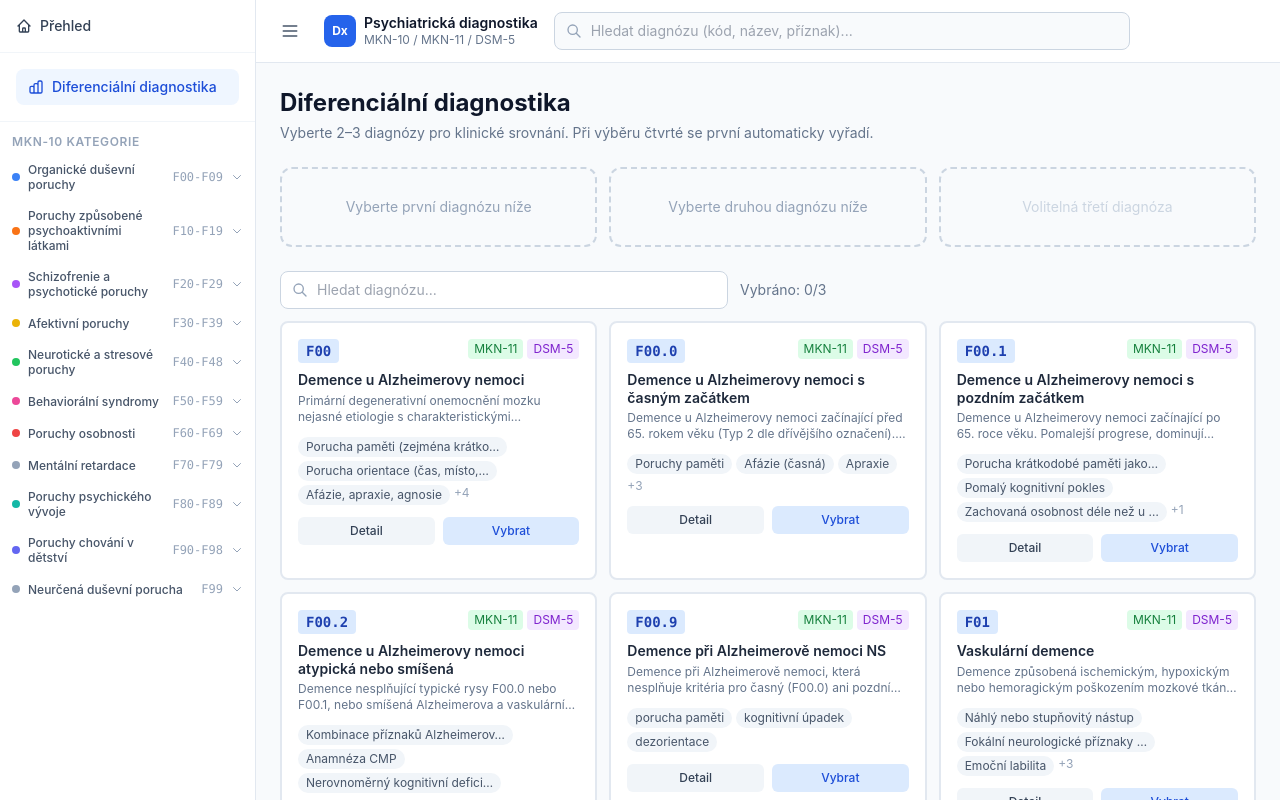
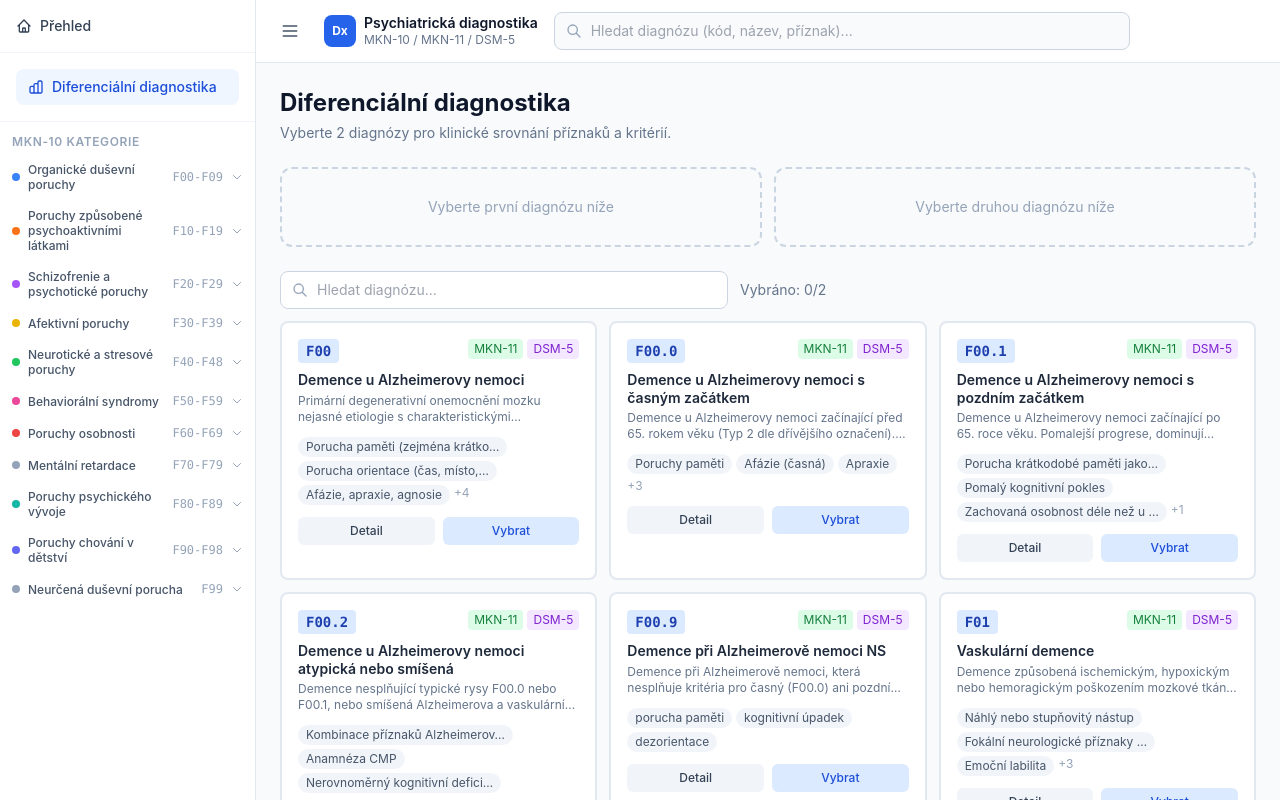
Before and after one commit to TS101-coder/psychiatricka-diagnostika, a React (Vite) app: page /diferencialni in a window 1280 px wide. Built offline with nearby package versions, Linux system fonts and the light colour scheme.

Commit message:
Diferencialni: zpet na porovnani 2 diagnoz, odstranen 3. slot

```diff
--- a/src/pages/DifferentialPage.jsx
+++ b/src/pages/DifferentialPage.jsx
@@ -4,7 +4,7 @@ import { useDiagnozy } from '../hooks/useDiagnozy'
 import { vyhledej, porovnejDiagnozy, getKategorieBarva, BARVA_CLASSES } from '../utils/helpers'
 import DiagnozaKarta from '../components/DiagnozaKarta'
 
-const MAX = 3  // max diagnoses to compare
+const MAX = 2  // porovnáváme vždy 2 diagnózy
 
 export default function DifferentialPage() {
   const [searchParams] = useSearchParams()
@@ -27,12 +27,12 @@ export default function DifferentialPage() {
   function toggleVybrat(diagnoza) {
     setVybrane(prev => {
       if (prev.find(d => d.id === diagnoza.id)) return prev.filter(d => d.id !== diagnoza.id)
-      if (prev.length >= MAX) return [...prev.slice(1), diagnoza]  // slide window
+      if (prev.length >= MAX) return [...prev.slice(1), diagnoza]  // nahraď první
       return [...prev, diagnoza]
     })
   }
 
-  const pripraveno = vybrane.length >= 2
+  const pripraveno = vybrane.length === 2
   const srovnani = useMemo(() => {
     if (!pripraveno) return null
     return porovnejDiagnozy(vybrane)
@@ -40,21 +40,18 @@ export default function DifferentialPage() {
 
   function tisk() { window.print() }
 
-  // colour palette per slot
   const bcs = vybrane.map(d => BARVA_CLASSES[getKategorieBarva(d.kategorie)])
-
-  // labels for the 3 slot placeholders
-  const slotLabels = ['první', 'druhou', 'třetí']
+  const slotLabels = ['první', 'druhou']
 
   return (
-    <div className="max-w-6xl mx-auto">
+    <div className="max-w-5xl mx-auto">
       <div className="mb-6">
         <h2 className="text-2xl font-bold text-slate-900 mb-1">Diferenciální diagnostika</h2>
-        <p className="text-slate-500 text-sm">Vyberte 2–3 diagnózy pro klinické srovnání. Při výběru čtvrté se první automaticky vyřadí.</p>
+        <p className="text-slate-500 text-sm">Vyberte 2 diagnózy pro klinické srovnání příznaků a kritérií.</p>
       </div>
 
-      {/* Slot cards */}
-      <div className="grid grid-cols-1 lg:grid-cols-3 gap-3 mb-6 no-print">
+      {/* Sloty — 2 karty */}
+      <div className="grid grid-cols-2 gap-3 mb-6 no-print">
         {Array.from({ length: MAX }).map((_, i) => {
           const d = vybrane[i]
           const bc = d ? BARVA_CLASSES[getKategorieBarva(d.kategorie)] : null
@@ -74,7 +71,7 @@ export default function DifferentialPage() {
                 </div>
               ) : (
                 <p className="text-sm text-slate-400 mx-auto text-center">
-                  {i < 2 ? `Vyberte ${slotLabels[i]} diagnózu níže` : <span className="text-slate-300">Volitelná třetí diagnóza</span>}
+                  Vyberte {slotLabels[i]} diagnózu níže
                 </p>
               )}
             </div>
@@ -82,21 +79,19 @@ export default function DifferentialPage() {
         })}
       </div>
 
-      {/* Results */}
+      {/* Výsledky srovnání */}
       {pripraveno && srovnani && (
         <div className="mb-8 space-y-5 print-full">
 
           <div className="flex items-center justify-between no-print">
-            <h3 className="font-semibold text-slate-900 text-lg">
-              Klinické srovnání {vybrane.length === 3 ? '3 diagnóz' : ''}
-            </h3>
+            <h3 className="font-semibold text-slate-900 text-lg">Klinické srovnání</h3>
             <button onClick={tisk} className="text-sm px-3 py-1.5 border border-slate-300 rounded-lg hover:bg-slate-50 text-slate-600">
               Tisk / PDF
             </button>
           </div>
 
-          {/* Header cards */}
-          <div className={`grid gap-4 print-section ${vybrane.length === 3 ? 'grid-cols-3' : 'grid-cols-2'}`}>
+          {/* Záhlaví diagnóz */}
+          <div className="grid grid-cols-2 gap-4 print-section">
             {vybrane.map((d, idx) => {
               const bc = bcs[idx]
               return (
@@ -109,7 +104,7 @@ export default function DifferentialPage() {
             })}
           </div>
 
-          {/* Clinical comparison table */}
+          {/* Tabulka klinických odlišností */}
           {srovnani.srovnaniRows.length > 0 && (
             <div className="bg-white rounded-xl border border-slate-200 shadow-sm overflow-hidden print-section">
               <div className="px-5 py-3 bg-slate-50 border-b border-slate-200">
@@ -117,7 +112,7 @@ export default function DifferentialPage() {
                 <p className="text-xs text-slate-400 mt-0.5">Konkrétní rozdíly v průběhu, nástupu a zařazení</p>
               </div>
               <div className="overflow-x-auto">
-                <table className="w-full min-w-[500px]">
+                <table className="w-full">
                   <thead>
                     <tr className="border-b border-slate-100">
                       <th className="text-left text-xs font-semibold text-slate-500 px-5 py-2.5 w-36">Charakteristika</th>
@@ -145,9 +140,9 @@ export default function DifferentialPage() {
             </div>
           )}
 
-          {/* Unique symptoms per diagnosis */}
+          {/* Typické příznaky pro každou diagnózu */}
           {srovnani.odlisne.some(list => list.length > 0) && (
-            <div className={`grid gap-4 print-section ${vybrane.length === 3 ? 'grid-cols-1 md:grid-cols-3' : 'grid-cols-1 md:grid-cols-2'}`}>
+            <div className="grid grid-cols-2 gap-4 print-section">
               {vybrane.map((d, i) => {
                 const bc = bcs[i]
                 const list = srovnani.odlisne[i]
@@ -168,7 +163,7 @@ export default function DifferentialPage() {
                         ))}
                       </ul>
                     ) : (
-                      <p className="text-xs text-slate-400">Příznaky se překrývají s ostatními diagnózami</p>
+                      <p className="text-xs text-slate-400">Příznaky se překrývají s druhou diagnózou</p>
                     )}
                   </div>
                 )
@@ -176,14 +171,14 @@ export default function DifferentialPage() {
             </div>
           )}
 
-          {/* Unique diagnostic criteria */}
+          {/* Klíčová odlišující diagnostická kritéria */}
           {srovnani.unikatniKriteria.some(list => list.length > 0) && (
             <div className="bg-white rounded-xl border border-slate-200 shadow-sm overflow-hidden print-section">
               <div className="px-5 py-3 bg-slate-50 border-b border-slate-200">
                 <h4 className="text-sm font-semibold text-slate-700">Klíčová odlišující diagnostická kritéria</h4>
                 <p className="text-xs text-slate-400 mt-0.5">Kritéria přítomná jen u jedné diagnózy — rozhodující pro diferenciaci</p>
               </div>
-              <div className={`grid divide-slate-100 ${vybrane.length === 3 ? 'grid-cols-1 md:grid-cols-3 md:divide-x' : 'grid-cols-1 md:grid-cols-2 md:divide-x'} divide-y md:divide-y-0`}>
+              <div className="grid grid-cols-2 divide-x divide-slate-100">
                 {vybrane.map((d, i) => {
                   const bc = bcs[i]
                   const list = srovnani.unikatniKriteria[i]
@@ -211,12 +206,12 @@ export default function DifferentialPage() {
             </div>
           )}
 
-          {/* Shared symptoms */}
+          {/* Shodné příznaky */}
           {srovnani.shodne.length > 0 && (
             <div className="bg-green-50 rounded-xl border border-green-200 p-4 print-section">
               <h4 className="text-sm font-semibold text-green-700 mb-3 flex items-center gap-2">
                 <span className="w-2 h-2 bg-green-500 rounded-full"></span>
-                Shodné příznaky u všech ({srovnani.shodne.length})
+                Shodné příznaky obou diagnóz ({srovnani.shodne.length})
               </h4>
               <div className="flex flex-wrap gap-2">
                 {srovnani.shodne.map((p, i) => (
@@ -226,7 +221,7 @@ export default function DifferentialPage() {
             </div>
           )}
 
-          {/* Footer buttons */}
+          {/* Tlačítka */}
           <div className="flex flex-wrap gap-4 no-print">
             {vybrane.map(d => (
               <button key={d.id} onClick={() => navigate(`/diagnoza/${d.id}`)}
@@ -242,8 +237,8 @@ export default function DifferentialPage() {
         </div>
       )}
 
-      {/* Search & selection */}
-      {vybrane.length < MAX && (
+      {/* Vyhledávání a výběr diagnóz */}
+      {!pripraveno && (
         <div className="no-print">
           <div className="mb-3 flex items-center gap-3">
             <div className="relative flex-1 max-w-md">
@@ -256,7 +251,7 @@ export default function DifferentialPage() {
                 className="w-full pl-9 pr-4 py-2 text-sm border border-slate-300 rounded-lg bg-white focus:outline-none focus:ring-2 focus:ring-blue-500"
               />
             </div>
-            <span className="text-sm text-slate-500">Vybráno: {vybrane.length}/{MAX}</span>
+            <span className="text-sm text-slate-500">Vybráno: {vybrane.length}/2</span>
           </div>
           <div className="grid grid-cols-1 md:grid-cols-2 xl:grid-cols-3 gap-3">
             {filtrovane.map(d => (
@@ -273,28 +268,6 @@ export default function DifferentialPage() {
           )}
         </div>
       )}
-
-      {/* Show search also when 2 selected (to pick 3rd) */}
-      {vybrane.length === 2 && (
-        <div className="no-print mt-6 border-t border-slate-100 pt-5">
-          <p className="text-sm text-slate-500 mb-3">Chcete přidat třetí diagnózu k porovnání?</p>
-          <div className="relative max-w-md mb-3">
-            <svg className="absolute left-3 top-1/2 -translate-y-1/2 w-4 h-4 text-slate-400" fill="none" stroke="currentColor" viewBox="0 0 24 24">
-              <path strokeLinecap="round" strokeLinejoin="round" strokeWidth={2} d="M21 21l-6-6m2-5a7 7 0 11-14 0 7 7 0 0114 0z" />
-            </svg>
-            <input type="text" placeholder="Hledat třetí diagnózu..."
-              value={dotaz}
-              onChange={e => { setDotaz(e.target.value); setZobrazit(12) }}
-              className="w-full pl-9 pr-4 py-2 text-sm border border-slate-300 rounded-lg bg-white focus:outline-none focus:ring-2 focus:ring-blue-500"
-            />
-          </div>
-          <div className="grid grid-cols-1 md:grid-cols-2 xl:grid-cols-3 gap-3">
-            {filtrovane.filter(d => !vybrane.find(v => v.id === d.id)).slice(0, 12).map(d => (
-              <DiagnozaKarta key={d.id} diagnoza={d} onPorovnat={toggleVybrat} vybrana={false} />
-            ))}
-          </div>
-        </div>
-      )}
     </div>
   )
 }
```
